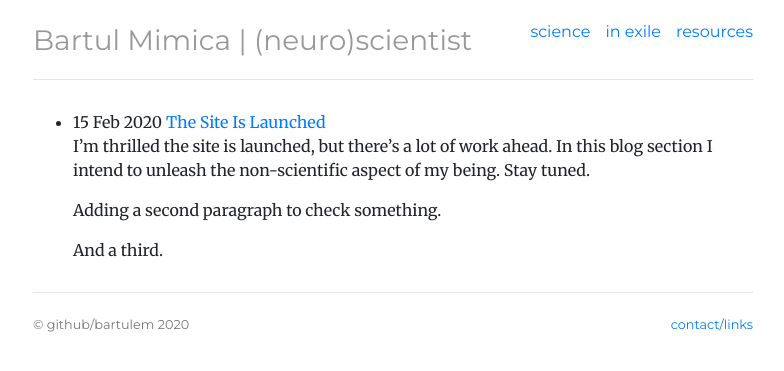
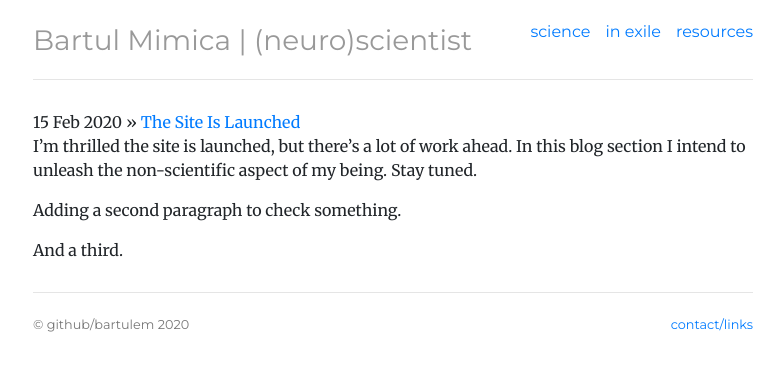
Before and after one commit to bartulem/bartulem.github.io, a Jekyll site: the page built from inexile/index.html, in a window 1280 px wide. Shown: the top 371 px of the page, without its empty margins (247-1031 px from the left). Built offline with Jekyll 4.4.1, drawn with Linux system fonts in a browser that asks for light colours; comment, search, counter and statistics services are not loaded.

Commit message:
Update post-list.html

```diff
--- a/_includes/post-list.html
+++ b/_includes/post-list.html
@@ -1,10 +1,10 @@
-<div class="postlist">
-  <ul>
+<div class="notelist">
     {% for post in site.posts %}
+    <ul class="listnotes list-unstyled">
       <li>
-        <span>{{ post.date | date_to_string }}</span> <a href="{{ post.url }}">{{ post.title }}</a>
+        <span>{{ post.date | date_to_string }} &raquo;</span> <a href="{{ post.url }}">{{ post.title }}</a>
         {{ post.excerpt }}
       </li>
+    </ul>
     {% endfor %}
-  </ul>
 </div>
```
